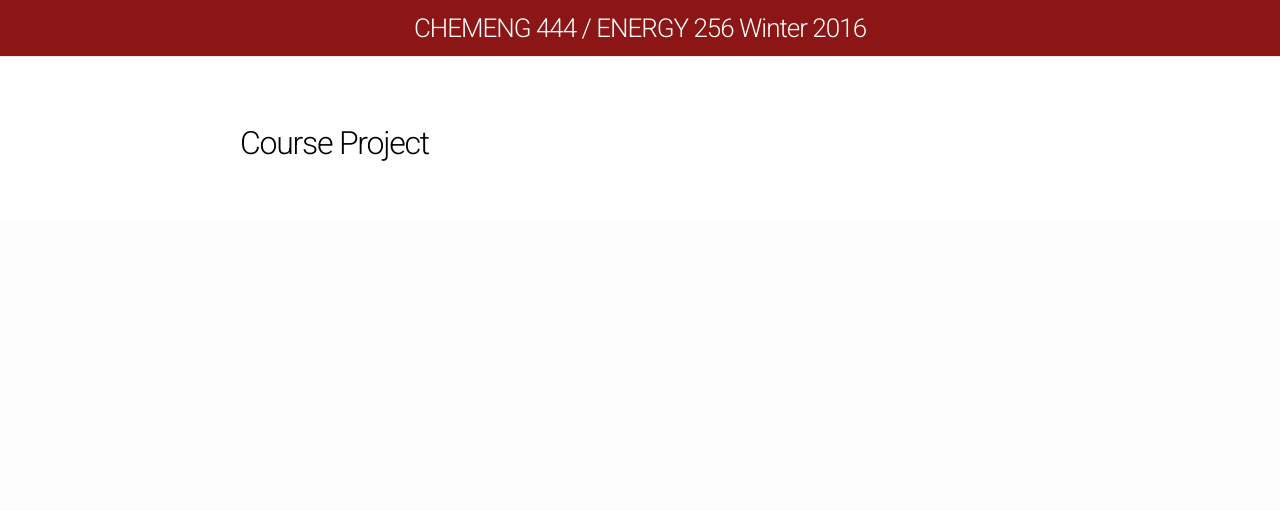
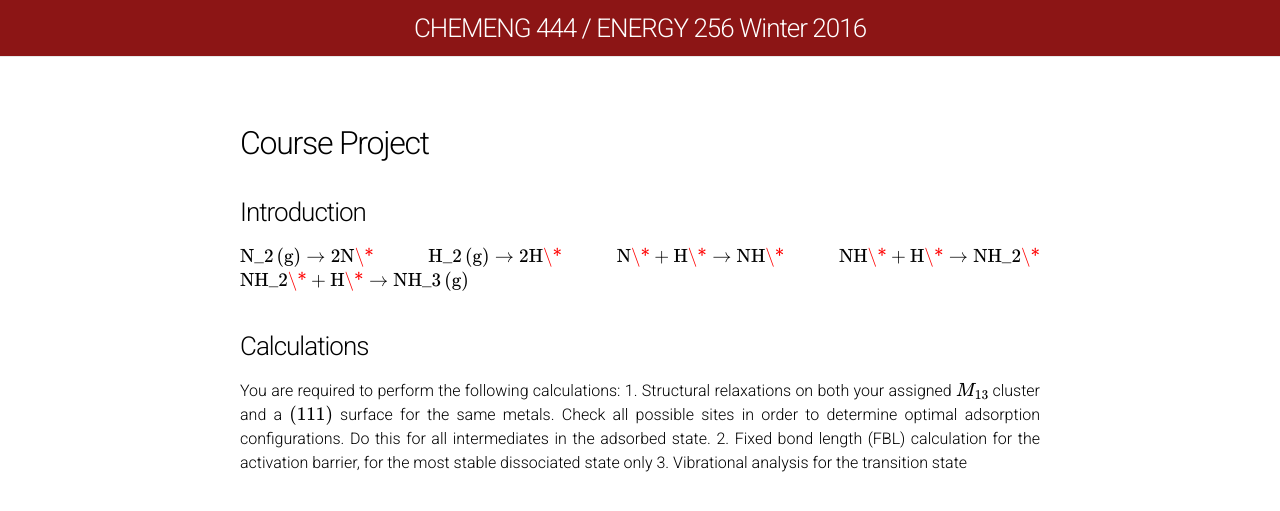
Before and after one commit to chemeng444/chemeng444.github.io, a Jekyll site: the page built from Project/README.md, in a window 1280 px wide. Shown: the top 511 px of the page. Built offline with Jekyll 4.4.1, drawn with Linux system fonts in a browser that asks for light colours; Markdown is read by kramdown in place of the engine named in the settings; formulas are drawn with MathJax 3.

Commit message:
Updated web pages.

```diff
--- a/Project/README.md
+++ b/Project/README.md
@@ -1,7 +1,32 @@
 ---
 layout: page
-mathjax: false
+mathjax: true
 permalink: /Project/
 ---
 
 ## Course Project
+
+### Introduction
+
+$$
+\mathrm{N\_{2\,(g)} \rightarrow 2N\*}
+$$
+$$
+\mathrm{H\_{2\,(g)} \rightarrow 2H\*}
+$$
+$$
+\mathrm{N\* + H\* \rightarrow NH\*}
+$$
+$$
+\mathrm{NH\* + H\* \rightarrow NH\_2\*}
+$$
+$$
+\mathrm{NH\_2\* + H\* \rightarrow NH\_{3\,(g)}}
+$$
+
+### Calculations
+
+You are required to perform the following calculations:
+    1. Structural relaxations on both your assigned \\(M\_{13}\\) cluster and a \\( (111) \\) surface for the same metals. Check all possible sites in order to determine optimal adsorption configurations. Do this for all intermediates in the adsorbed state.
+    2. Fixed bond length (FBL) calculation for the activation barrier, for the most stable dissociated state only
+    3. Vibrational analysis for the transition state
```
Also changed, not shown: ASE/Adsorption/README.md (+1 -1 lines), Project/ProjectAssignments.md (+4 -0 lines), UNIX/README.md (+25 -25 lines).
